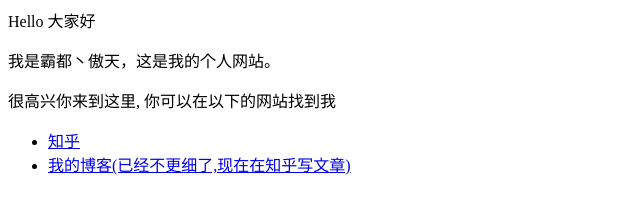
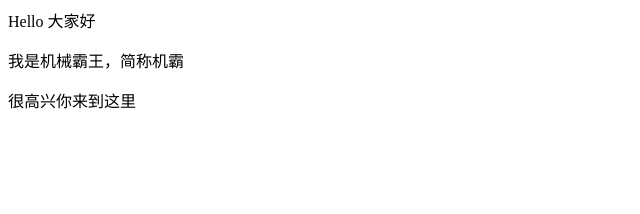
Before and after one commit to fengbufu/fengbufu.github.io, a plain HTML site: page index.html in a window 1280 px wide. Shown: the whole page, without its empty margins (0-640 px from the left). Drawn offline with Linux system fonts and the light colour scheme.

Commit message:
Update index.html

```diff
--- a/index.html
+++ b/index.html
@@ -1,8 +1,3 @@
 <p>Hello 大家好</p>
-<p>我是霸都丶傲天，这是我的个人网站。 </p>
-<p>很高兴你来到这里, 你可以在以下的网站找到我</p>
-
-<ul>
-  <li> <a href="https://www.zhihu.com/people/AJLoveChina">知乎</a> </li>
-  <li> <a href="http://hejie.nigeerhuo.com">我的博客(已经不更细了,现在在知乎写文章)</a> </li>
-</ul>
+<p>我是机械霸王，简称机霸 </p>
+<p>很高兴你来到这里</p>
```
